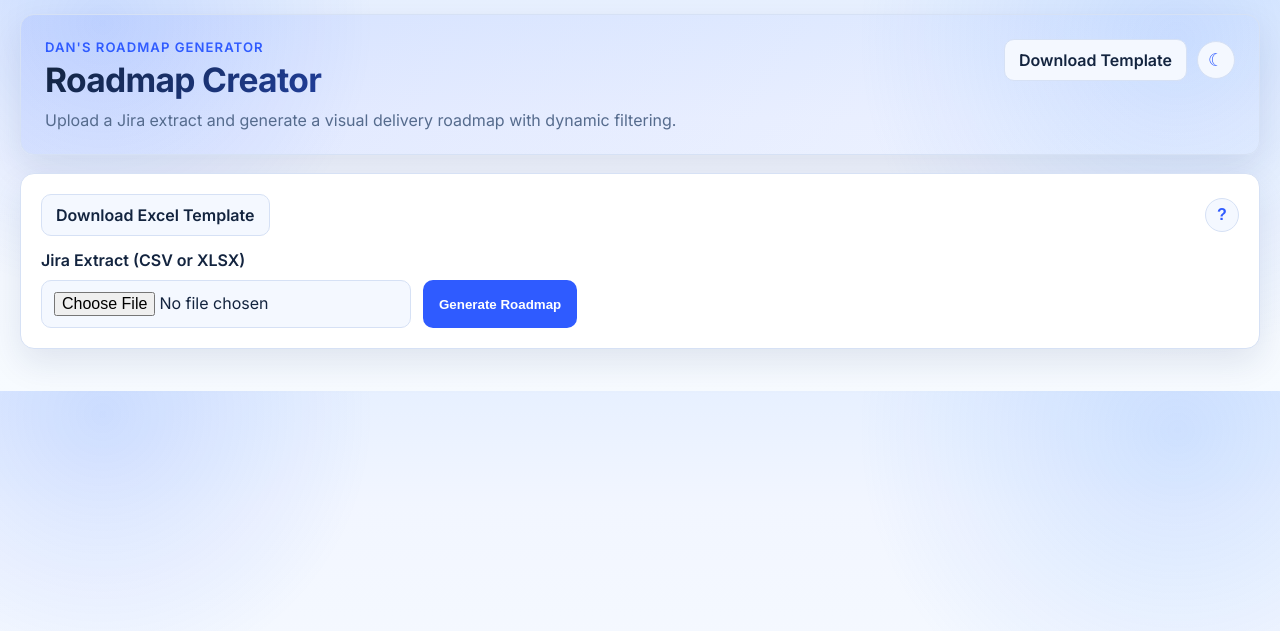
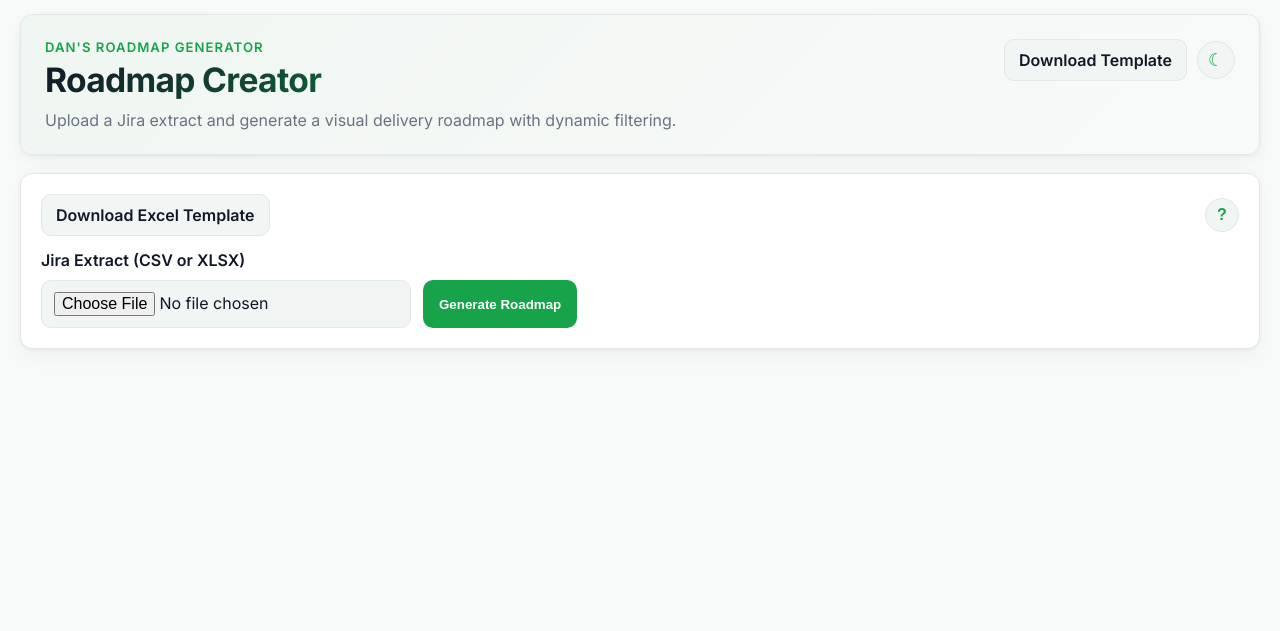
Before and after one commit to danalderslade/Roadmap_Creator-, a FastAPI app: page / in a window 1280 px wide. Shown: the top 631 px of the page. Run offline with FastAPI, Linux system fonts and the light colour scheme.

Commit message:
Overhaul color scheme: purple to neutral green, differentiate timeline tiers, compact headers
- Replace violet/purple palette with neutral sage green (#16a34a light, #4ade80 dark)
- Differentiate timeline tiers: dark slate for years, blue-gray for quarters, neutral for months
- Reduce year/quarter/month header row height with compact padding (4px)
- Shrink tier font sizes for space efficiency
- Update favicon to green
- Update all hardcoded rgba shadows to match new green accent
- Dark theme uses forest green tints with matching tier differentiation

```diff
--- a/app/static/style.css
+++ b/app/static/style.css
@@ -1,77 +1,82 @@
 /* ── Light theme (default) ── */
 :root {
-  --bg: #f2f6ff;
+  --bg: #f8faf9;
   --surface: #ffffff;
-  --surface-soft: #f4f8ff;
-  --text: #13243f;
-  --muted: #556b8d;
-  --primary: #2f5bff;
-  --primary-soft: #e5ecff;
-  --border: #d6e1f5;
-  --radius: 14px;
-  --shadow: 0 14px 34px rgba(18, 43, 95, 0.10);
-  --lane-bg: #f7faff;
-  --tier-bg: #eff5ff;
-  --year-bg: #dfeaff;
-  --year-color: #14376f;
-  --quarter-bg: #eaf2ff;
-  --quarter-color: #224983;
-  --header-bg: #f1f6ff;
-  --header-color: #244277;
-  --cell-border: #e7edf7;
-  --placeholder-border: #c9d6ee;
-  --placeholder-color: #8b9ab8;
-  --card-border: #dce6f7;
-  --card-shadow: 0 4px 16px rgba(30, 58, 112, 0.08);
-  --today-stripe: rgba(47, 91, 255, 0.07);
-  --kpi-gradient: linear-gradient(180deg, #ffffff 0%, #f7fbff 100%);
-  --board-gradient: linear-gradient(180deg, #fbfdff 0%, #f0f6ff 100%);
-  --temporal-gradient: linear-gradient(180deg, #fafdff 0%, #f4f9ff 100%);
-  --topbar-gradient: linear-gradient(135deg, rgba(47, 91, 255, 0.10), rgba(47, 91, 255, 0.02));
-  --body-gradient:
-    radial-gradient(circle at 8% 6%, rgba(26, 95, 255, 0.14), transparent 22%),
-    radial-gradient(circle at 92% 10%, rgba(74, 145, 255, 0.18), transparent 26%),
-    linear-gradient(180deg, #e7f0ff 0%, var(--bg) 30%, #f7fbff 100%);
-  --modal-backdrop: rgba(13, 27, 56, 0.45);
+  --surface-soft: #f1f5f3;
+  --text: #111827;
+  --muted: #6b7280;
+  --primary: #16a34a;
+  --primary-soft: #f0fdf4;
+  --border: #e2e8e5;
+  --radius: 12px;
+  --shadow: 0 1px 3px rgba(0, 0, 0, 0.06), 0 8px 24px rgba(0, 0, 0, 0.04);
+  --lane-bg: #fafcfb;
+  --tier-bg: #f5f6f8;
+  --year-bg: #1e293b;
+  --year-color: #f1f5f9;
+  --quarter-bg: #eff6ff;
+  --quarter-color: #1e40af;
+  --header-bg: #f9fafb;
+  --header-color: #4b5563;
+  --cell-border: #eef2f0;
+  --placeholder-border: #dde5e1;
+  --placeholder-color: #9ca3af;
+  --card-border: #e2e8e5;
+  --card-shadow: 0 1px 3px rgba(0, 0, 0, 0.04);
+  --today-stripe: rgba(22, 163, 74, 0.05);
+  --kpi-gradient: linear-gradient(180deg, #ffffff 0%, #fafcfb 100%);
+  --board-gradient: linear-gradient(180deg, #fefffe 0%, #f7faf8 100%);
+  --temporal-gradient: linear-gradient(180deg, #fafcfb 0%, #f3f7f5 100%);
+  --topbar-gradient: linear-gradient(135deg, rgba(22, 163, 74, 0.04), transparent);
+  --body-gradient: #f8faf9;
+  --modal-backdrop: rgba(0, 0, 0, 0.5);
   --zebra-odd: transparent;
-  --zebra-even: rgba(47, 91, 255, 0.025);
-  --focus-ring: 0 0 0 3px rgba(47, 91, 255, 0.35);
+  --zebra-even: rgba(0, 0, 0, 0.015);
+  --focus-ring: 0 0 0 3px rgba(22, 163, 74, 0.25);
+  --accent-green: #059669;
+  --accent-amber: #d97706;
+  --accent-green-soft: #ecfdf5;
+  --accent-amber-soft: #fffbeb;
 }
 
 /* ── Dark theme ── */
 [data-theme="dark"] {
-  --bg: #0f1729;
-  --surface: #182035;
-  --surface-soft: #1c2641;
-  --text: #e0e7f5;
-  --muted: #8a9bbd;
-  --primary: #5b8aff;
-  --primary-soft: #253560;
-  --border: #2a3554;
-  --shadow: 0 14px 34px rgba(0, 0, 0, 0.35);
-  --lane-bg: #1a2340;
-  --tier-bg: #1e2b4a;
-  --year-bg: #1f3060;
-  --year-color: #a4c4ff;
-  --quarter-bg: #1c2a52;
-  --quarter-color: #8bb4ff;
-  --header-bg: #1a2545;
-  --header-color: #8bb0e8;
-  --cell-border: #263050;
-  --placeholder-border: #2e3e5e;
-  --placeholder-color: #5a6e90;
-  --card-border: #2e3e5e;
-  --card-shadow: 0 4px 16px rgba(0, 0, 0, 0.35);
-  --today-stripe: rgba(91, 138, 255, 0.08);
-  --kpi-gradient: linear-gradient(180deg, #182035 0%, #1a2540 100%);
-  --board-gradient: linear-gradient(180deg, #14192e 0%, #161e36 100%);
-  --temporal-gradient: linear-gradient(180deg, #1a2340 0%, #1c2845 100%);
-  --topbar-gradient: linear-gradient(135deg, rgba(91, 138, 255, 0.12), rgba(91, 138, 255, 0.03));
-  --body-gradient: linear-gradient(180deg, #0d1220 0%, var(--bg) 30%, #111a2e 100%);
-  --modal-backdrop: rgba(0, 0, 0, 0.6);
+  --bg: #0a0b0a;
+  --surface: #131614;
+  --surface-soft: #1a1e1b;
+  --text: #f0f2f0;
+  --muted: #8b948b;
+  --primary: #4ade80;
+  --primary-soft: #0a2617;
+  --border: #252a27;
+  --shadow: 0 1px 3px rgba(0, 0, 0, 0.2), 0 8px 24px rgba(0, 0, 0, 0.2);
+  --lane-bg: #131614;
+  --tier-bg: #1a1c20;
+  --year-bg: #1e293b;
+  --year-color: #cbd5e1;
+  --quarter-bg: #172032;
+  --quarter-color: #60a5fa;
+  --header-bg: #181a1d;
+  --header-color: #9ca3af;
+  --cell-border: #252a27;
+  --placeholder-border: #2d3530;
+  --placeholder-color: #4a5550;
+  --card-border: #252a27;
+  --card-shadow: 0 1px 3px rgba(0, 0, 0, 0.3);
+  --today-stripe: rgba(74, 222, 128, 0.06);
+  --kpi-gradient: linear-gradient(180deg, #131614 0%, #161a17 100%);
+  --board-gradient: linear-gradient(180deg, #101310 0%, #131614 100%);
+  --temporal-gradient: linear-gradient(180deg, #161a17 0%, #1a1e1b 100%);
+  --topbar-gradient: linear-gradient(135deg, rgba(74, 222, 128, 0.06), transparent);
+  --body-gradient: #0a0b0a;
+  --modal-backdrop: rgba(0, 0, 0, 0.7);
   --zebra-odd: transparent;
-  --zebra-even: rgba(91, 138, 255, 0.03);
-  --focus-ring: 0 0 0 3px rgba(91, 138, 255, 0.4);
+  --zebra-even: rgba(255, 255, 255, 0.02);
+  --focus-ring: 0 0 0 3px rgba(74, 222, 128, 0.3);
+  --accent-green: #34d399;
+  --accent-amber: #fbbf24;
+  --accent-green-soft: #052e1d;
+  --accent-amber-soft: #2d2305;
 }
 
 * {
```
Also changed, not shown: other parts of app/static/style.css (+23 -14 lines), app/templates/index.html (line endings or trailing spaces).
